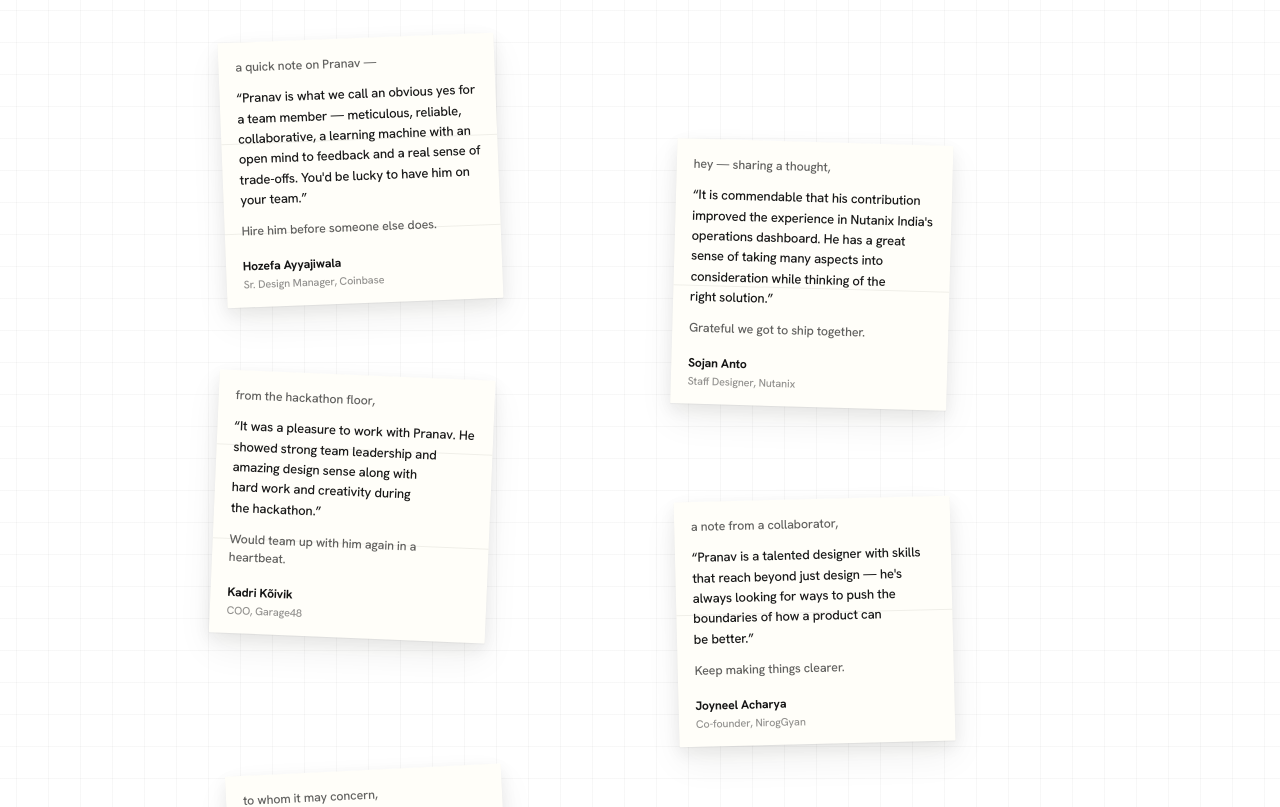
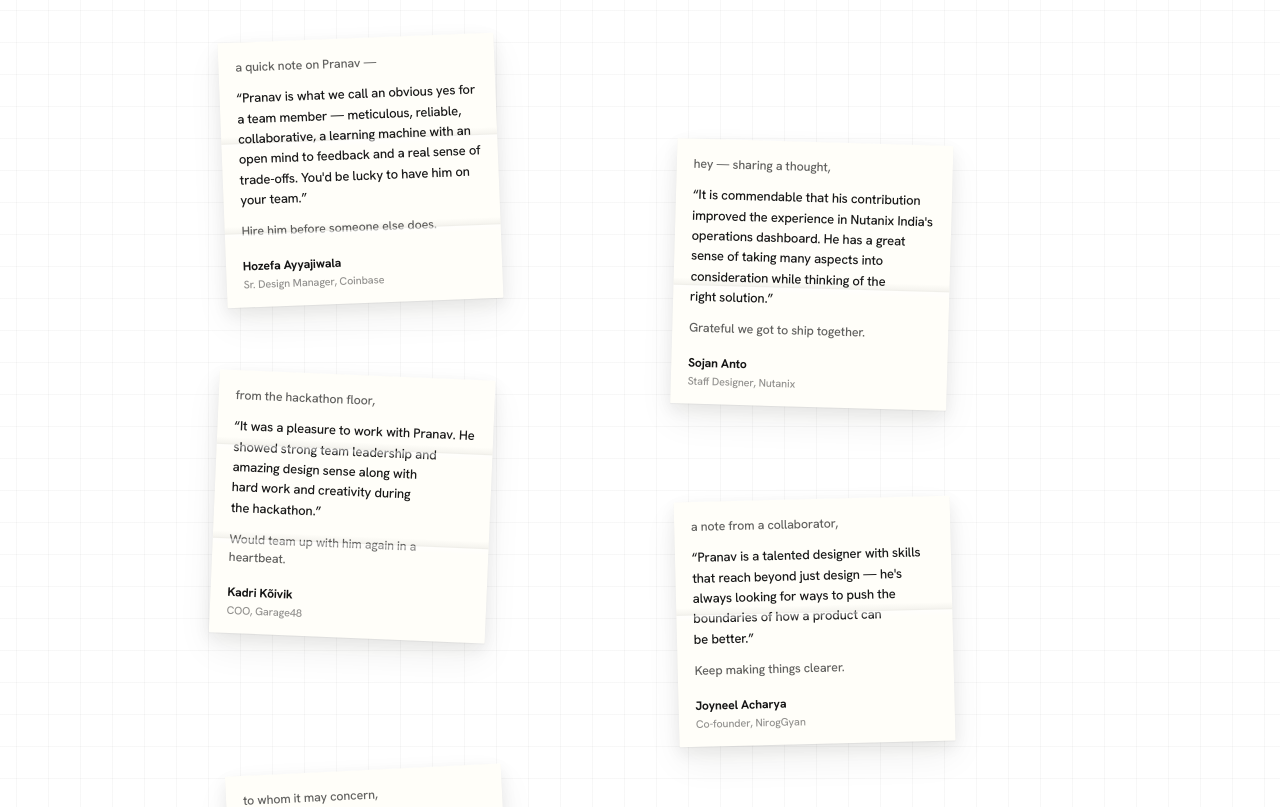
Before and after one commit to designernoob/cursorportfolio, a React (Vite) app: page / in a window 1280 px wide. Shown: the part 6180-6987 px from the top of the page. Built offline with nearby package versions, Linux system fonts and the light colour scheme; the HTML template or start-up script is replaced by a standard one.

Commit message:
Soften letter crease bands to a paper-like gradient
Replace hard crease borders with subtle shadow gradients so open
letters feel closer to the lettermonials paper treatment.

Co-authored-by: pranavvmitan <designernoob@users.noreply.github.com>

```diff
--- a/src/index.css
+++ b/src/index.css
@@ -347,22 +347,27 @@ a {
   outline-offset: 5px;
 }
 
-/* Soft crease lines — lettermonials-style, not hard panel folds */
+/* Soft crease bands — lettermonials-style, not hard panel folds */
 .letter-paper__crease {
   position: absolute;
   left: 0;
   right: 0;
-  height: 0;
+  height: 14px;
+  margin-top: -7px;
   pointer-events: none;
   z-index: 2;
-  border-top: 1px solid rgba(40, 36, 28, 0.065);
-  box-shadow:
-    0 -5px 8px -7px rgba(40, 36, 28, 0.14),
-    0 5px 8px -7px rgba(255, 255, 255, 0.85);
+  background: linear-gradient(
+    to bottom,
+    transparent 0%,
+    rgba(40, 36, 28, 0.045) 42%,
+    rgba(40, 36, 28, 0.07) 50%,
+    rgba(255, 255, 255, 0.55) 58%,
+    transparent 100%
+  );
 }
 
 .letter.is-closed .letter-paper__crease {
-  opacity: 0.35;
+  opacity: 0.4;
 }
 
 .letter-paper__inner {
```
